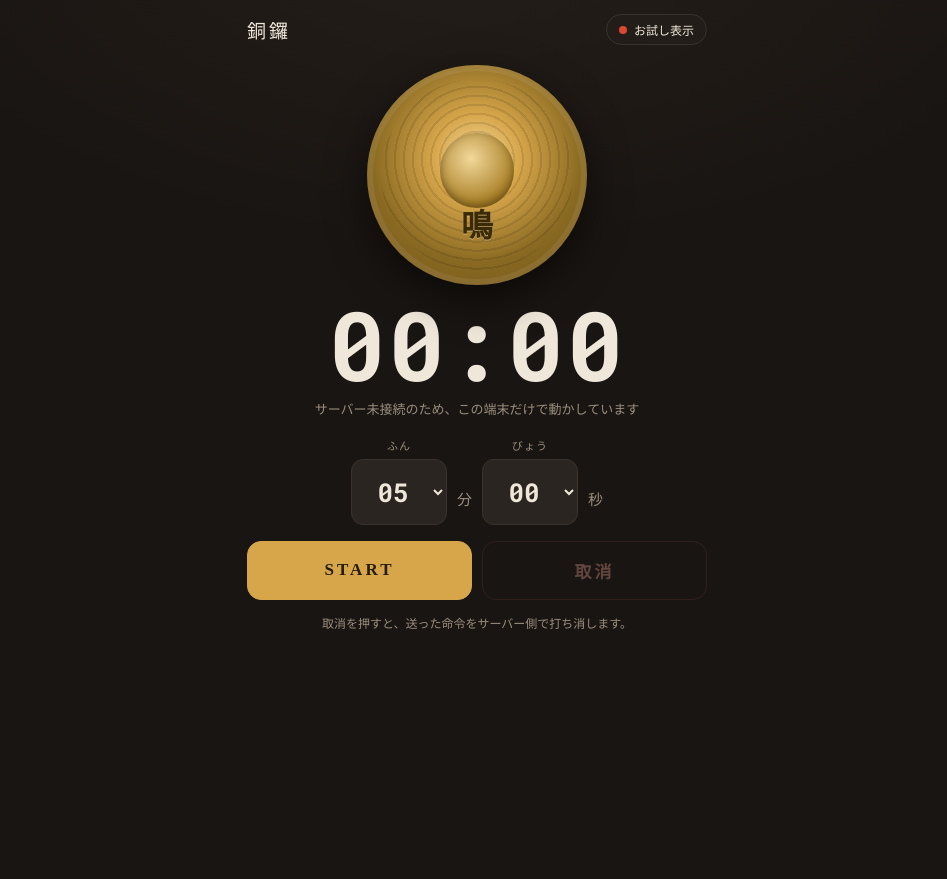
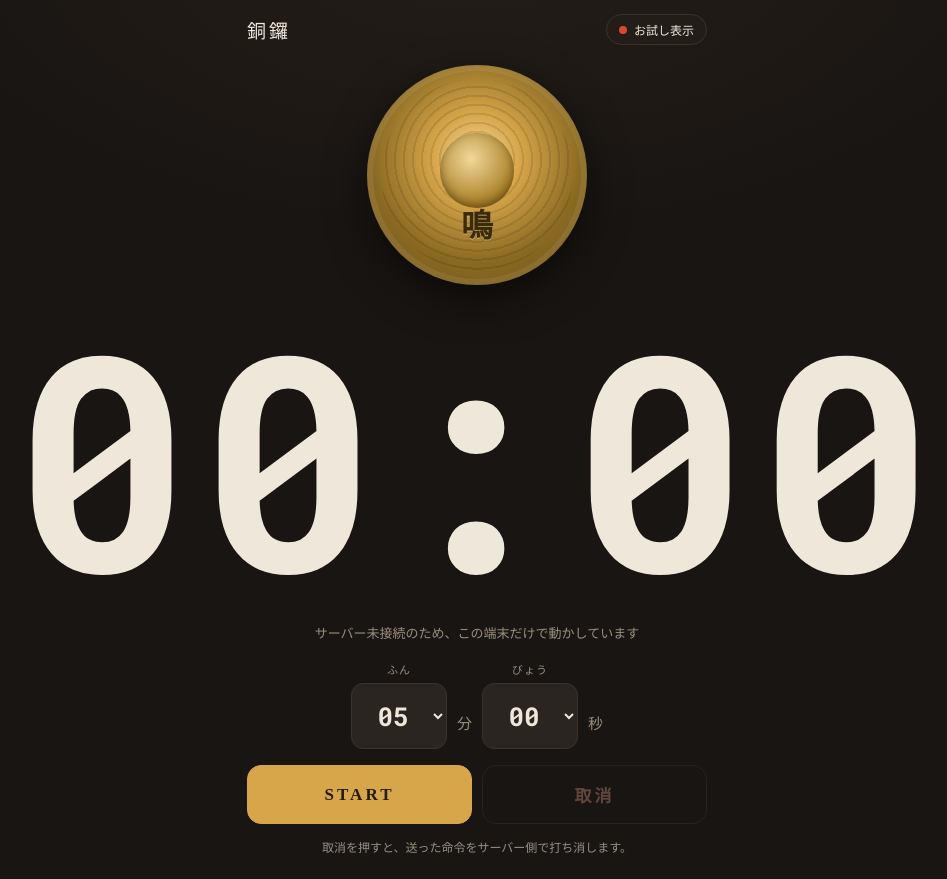
Before and after one commit to skmt0331/iotdora, a website: page cloud/frontend/index.html in a window 1280 px wide. Shown: the whole page, without its empty margins (163-1110 px from the left). Before the commit the page ends 800 px from the top, so only its background shows below. Drawn offline with Linux system fonts and the light colour scheme; no server answers; a web font is replaced by a local one.

Commit message:
Change timer's font size

```diff
--- a/cloud/frontend/style.css
+++ b/cloud/frontend/style.css
@@ -74,7 +74,7 @@ button,select{font-family:inherit; font-size:inherit; color:inherit}
   45%{transform:translate(2px,-1px)} 70%{transform:translate(-1px,0)}}
 
 /* 残り時間  [GONG5-CSS-004] */
-.count{font-family:var(--mono); font-weight:700; font-size:clamp(56px,20vw,96px); line-height:1.1;
+.count{font-family:var(--mono); font-weight:700; font-size:clamp(100px,30vw,300px); line-height:1.1;
   letter-spacing:.02em; font-variant-numeric:tabular-nums}
 .count.warn{color:var(--shu)}
 .state{color:var(--muted); font-size:13px; min-height:20px; text-align:center; margin-top:2px}
```
